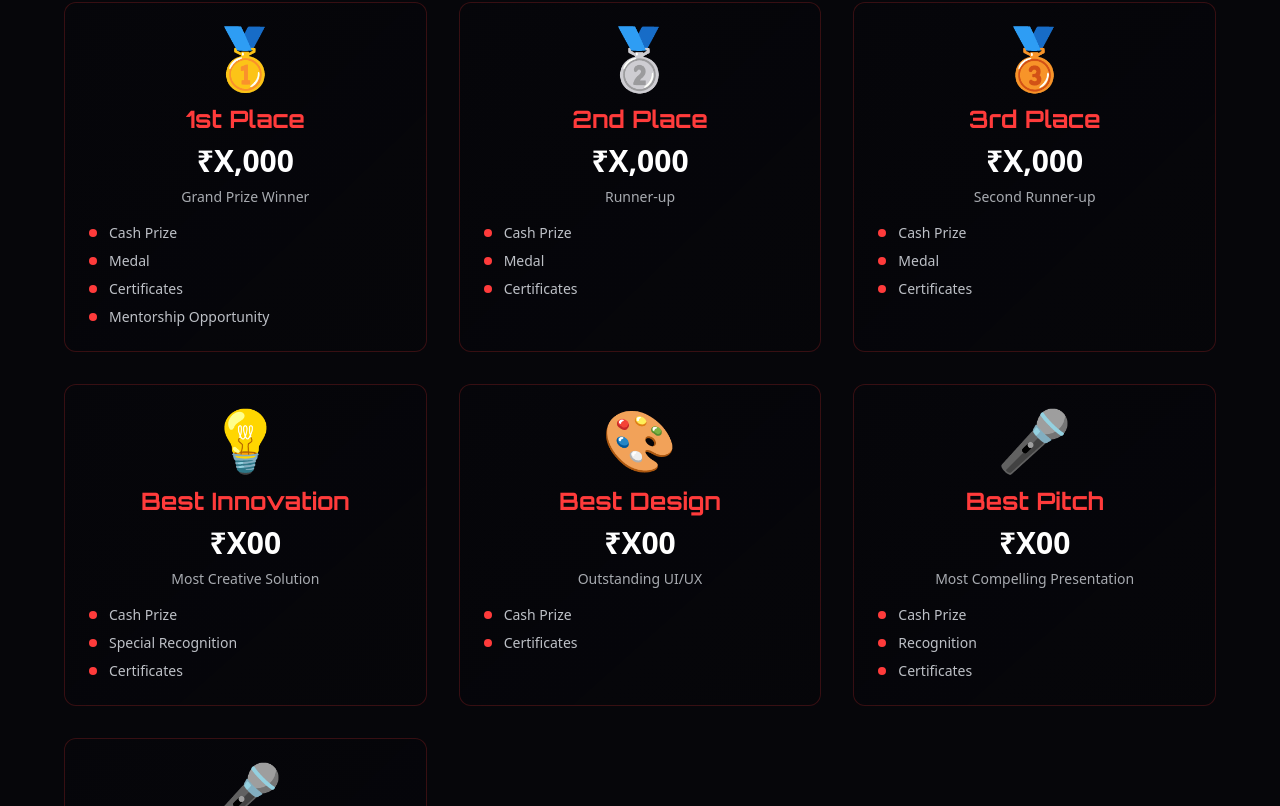
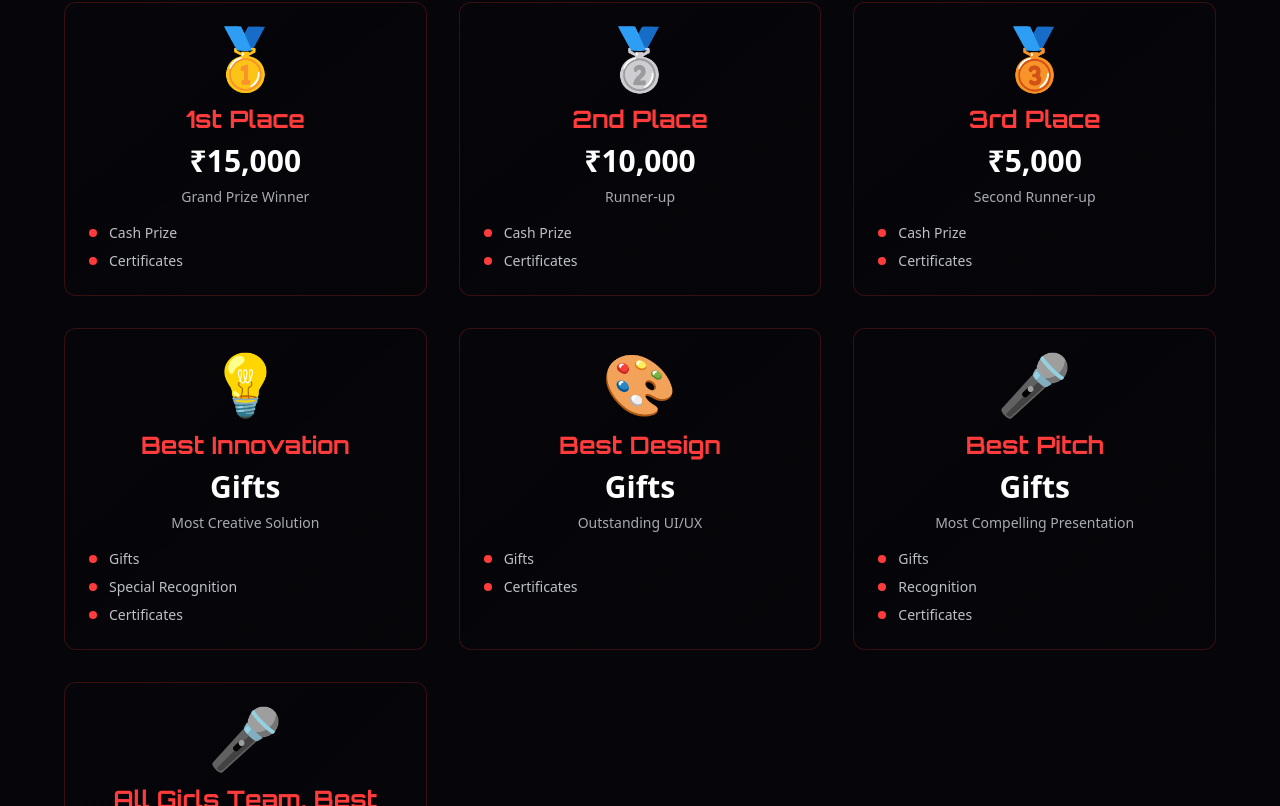
Before and after one commit to RoomSick-x00/CodeForge, a Next.js app: page / in a window 1280 px wide. Shown: the part 5794-6600 px from the top of the page. Built offline with nearby package versions, Linux system fonts and the light colour scheme.

Commit message:
prizes f

```diff
--- a/src/components/Prizes.tsx
+++ b/src/components/Prizes.tsx
@@ -27,52 +27,52 @@ export default function Prizes() {
   const prizes = [
     {
       position: '1st Place',
-      amount: '₹X,000',
+      amount: '₹15,000',
       icon: '🥇',
       description: 'Grand Prize Winner',
-      perks: ['Cash Prize', 'Medal', 'Certificates', 'Mentorship Opportunity']
+      perks: ['Cash Prize', 'Certificates']
     },
     {
       position: '2nd Place',
-      amount: '₹X,000',
+      amount: '₹10,000',
       icon: '🥈',
       description: 'Runner-up',
-      perks: ['Cash Prize', 'Medal', 'Certificates']
+      perks: ['Cash Prize', 'Certificates']
     },
     {
       position: '3rd Place',
-      amount: '₹X,000',
+      amount: '₹5,000',
       icon: '🥉',
       description: 'Second Runner-up',
-      perks: ['Cash Prize', 'Medal', 'Certificates']
+      perks: ['Cash Prize', 'Certificates']
     },
     {
       position: 'Best Innovation',
-      amount: '₹X00',
+      amount: 'Gifts',
       icon: '💡',
       description: 'Most Creative Solution',
-      perks: ['Cash Prize', 'Special Recognition', 'Certificates']
+      perks: ['Gifts', 'Special Recognition', 'Certificates']
     },
     {
       position: 'Best Design',
-      amount: '₹X00',
+      amount: 'Gifts',
       icon: '🎨',
       description: 'Outstanding UI/UX',
-      perks: ['Cash Prize', 'Certificates']
+      perks: ['Gifts', 'Certificates']
     },
     {
       position: 'Best Pitch',
-      amount: '₹X00',
+      amount: 'Gifts',
       icon: '🎤',
       description: 'Most Compelling Presentation',
-      perks: ['Cash Prize', 'Recognition', 'Certificates']
+      perks: ['Gifts', 'Recognition', 'Certificates']
     },
     {
       position: 'All Girls Team, Best Project',
-      amount: '₹X00',
+      amount: 'Gifts',
       icon: '🎤',
       description: 'Encouraging girls in the tech field',
-      perks: ['Cash Prize', 'Empowerment', 'Certificates']
+      perks: ['Gifts', 'Empowerment', 'Certificates']
     }
   ];
 
```
